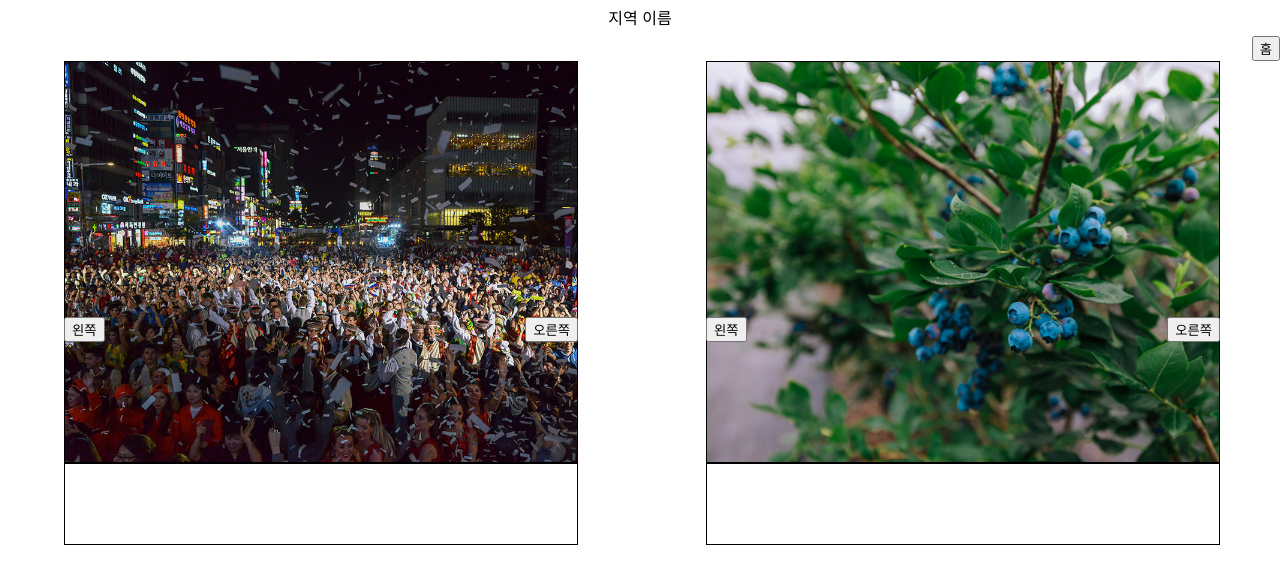
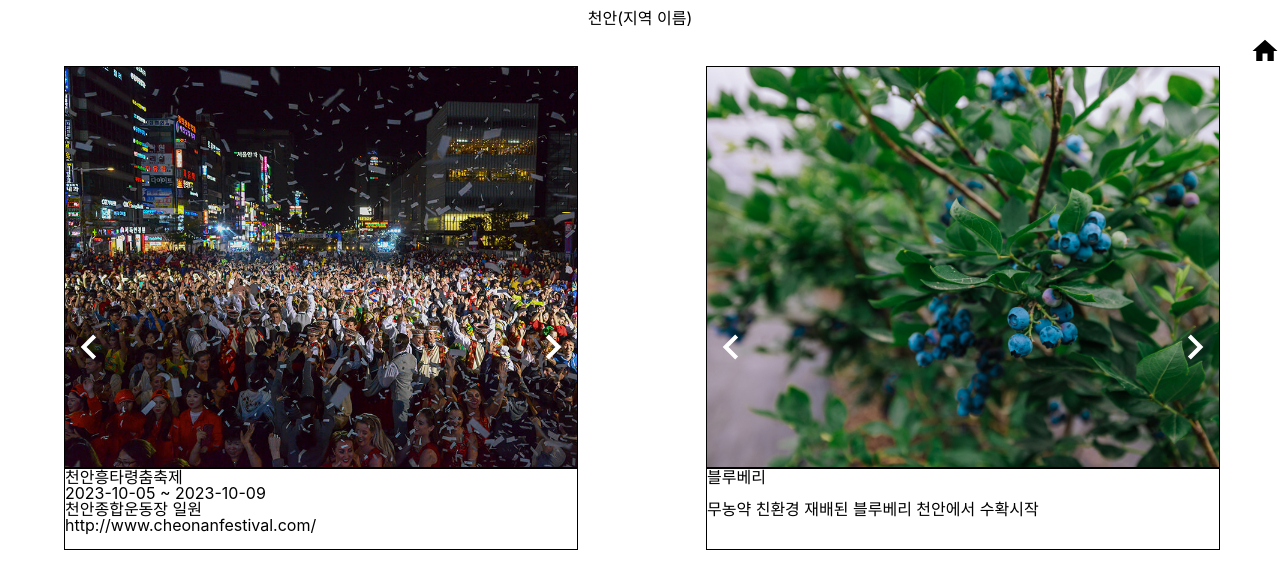
Before and after one commit to hin6150/ToyProject, a React (Create React App) app: page /detail in a window 1280 px wide. Shown: the top 584 px of the page. Built offline with nearby package versions, Linux system fonts and the light colour scheme.

Commit message:
포스터페이지 버튼 아이콘으로 변경(#2)

```diff
--- a/package.json
+++ b/package.json
@@ -8,6 +8,7 @@
     "@testing-library/user-event": "^13.5.0",
     "react": "^18.2.0",
     "react-dom": "^18.2.0",
+    "react-icons": "^4.9.0",
     "react-router-dom": "^6.11.2",
     "react-scripts": "5.0.1",
     "web-vitals": "^2.1.4"
--- a/src/Detail.css
+++ b/src/Detail.css
@@ -12,6 +12,8 @@
 /* 홈 버튼 */
 .homeButton {
   float: right;
+  color: black;
+  font-size: 30px;
 }
 .postList {
   display: flex;
@@ -29,22 +31,37 @@
   position: absolute;
   top: 20vw;
   left: 5vw;
+  color: white;
+  font-size: 50px;
 }
 
 .postOne .right {
   position: absolute;
   top: 20vw;
   right: 5vw;
+  color: white;
+  font-size: 50px;
 }
 
 .postTwo .left {
   position: absolute;
   top: 20vw;
   left: 5vw;
+  color: white;
+  font-size: 50px;
 }
 
 .postTwo .right {
   position: absolute;
   top: 20vw;
   right: 5vw;
+  color: white;
+  font-size: 50px;
 }
+
+.right :hover {
+  background-color: gray;
+}
+.left :hover {
+  background-color: gray;
+}
--- a/src/Pages/Detail.js
+++ b/src/Pages/Detail.js
@@ -3,36 +3,53 @@ import { FirstPost, SecondPost } from "../Component/Posts/Posts";
 import { Link } from "react-router-dom";
 import "../Detail.css";
 import { FirstText, SecondText } from "../Component/Texts/Texts";
+import {
+  MdHome,
+  MdKeyboardArrowRight,
+  MdKeyboardArrowLeft,
+} from "react-icons/md";
 
 const Detail = () => {
   return (
     <div className="Main">
       <div className="header">
-        <h1 className="mainName">지역 이름</h1>
+        <h1 className="mainName">천안(지역 이름)</h1>
         <Link to={"/"}>
-          <button className="homeButton">홈</button>
+          <MdHome className="homeButton">홈</MdHome>
         </Link>
       </div>
+
       <div className="postList">
         <div className="postOne">
           <p className="left">
-            <button>왼쪽</button>
+            <MdKeyboardArrowLeft>왼쪽</MdKeyboardArrowLeft>
           </p>
           <p className="right">
-            <button>오른쪽</button>
+            <MdKeyboardArrowRight>오른쪽</MdKeyboardArrowRight>
           </p>
           <FirstPost></FirstPost>
-          <FirstText></FirstText>
+          <FirstText>
+            <h1>천안흥타령춤축제</h1>
+            <ul>
+              <li>2023-10-05 ~ 2023-10-09</li>
+              <li> 천안종합운동장 일원</li>
+              <li> http://www.cheonanfestival.com/</li>
+            </ul>
+          </FirstText>
         </div>
         <div className="postTwo">
           <p className="left">
-            <button>왼쪽</button>
+            <MdKeyboardArrowLeft>왼쪽</MdKeyboardArrowLeft>
           </p>
           <p className="right">
-            <button>오른쪽</button>
+            <MdKeyboardArrowRight>오른쪽</MdKeyboardArrowRight>
           </p>
           <SecondPost></SecondPost>
-          <SecondText></SecondText>
+          <SecondText>
+            <h1>블루베리</h1>
+            <br></br>
+            <p>무농약 친환경 재배된 블루베리 천안에서 수확시작</p>
+          </SecondText>
         </div>
       </div>
     </div>
```
Also changed, not shown: 1 other file (tests, documents, lock files or other folders).
